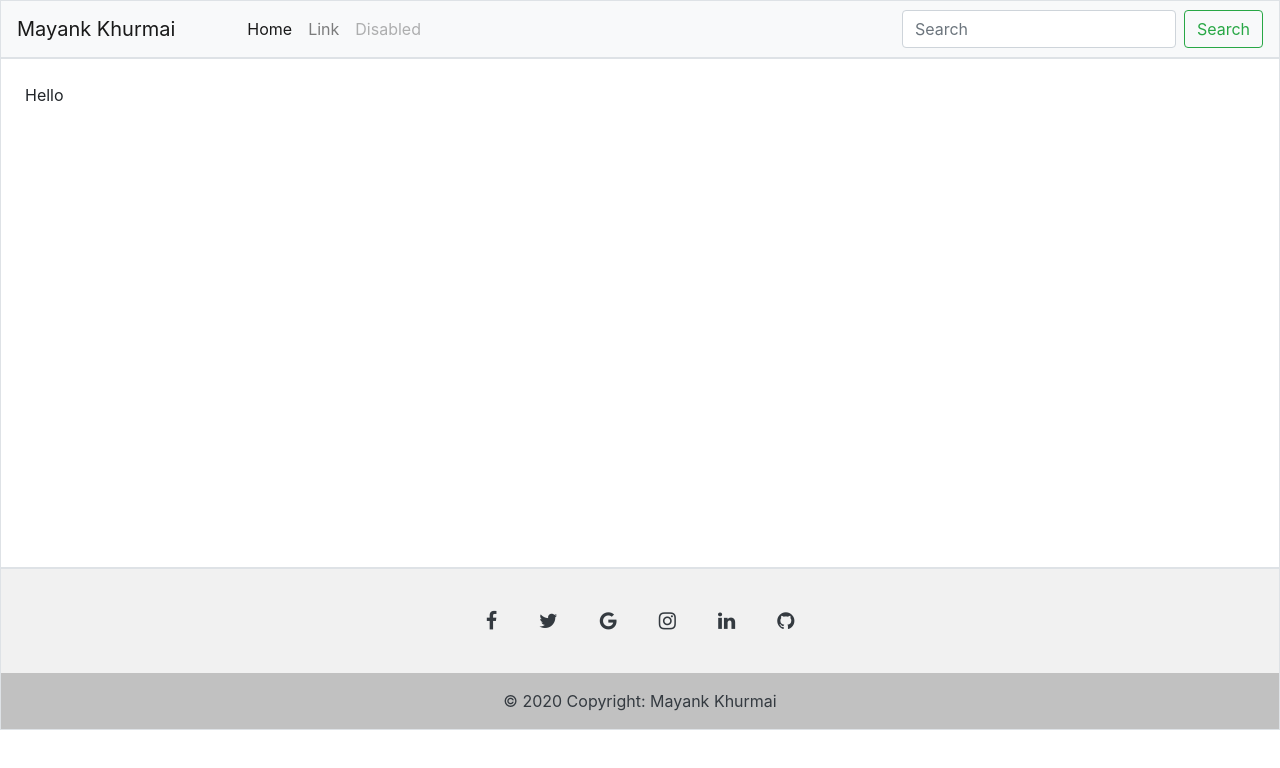
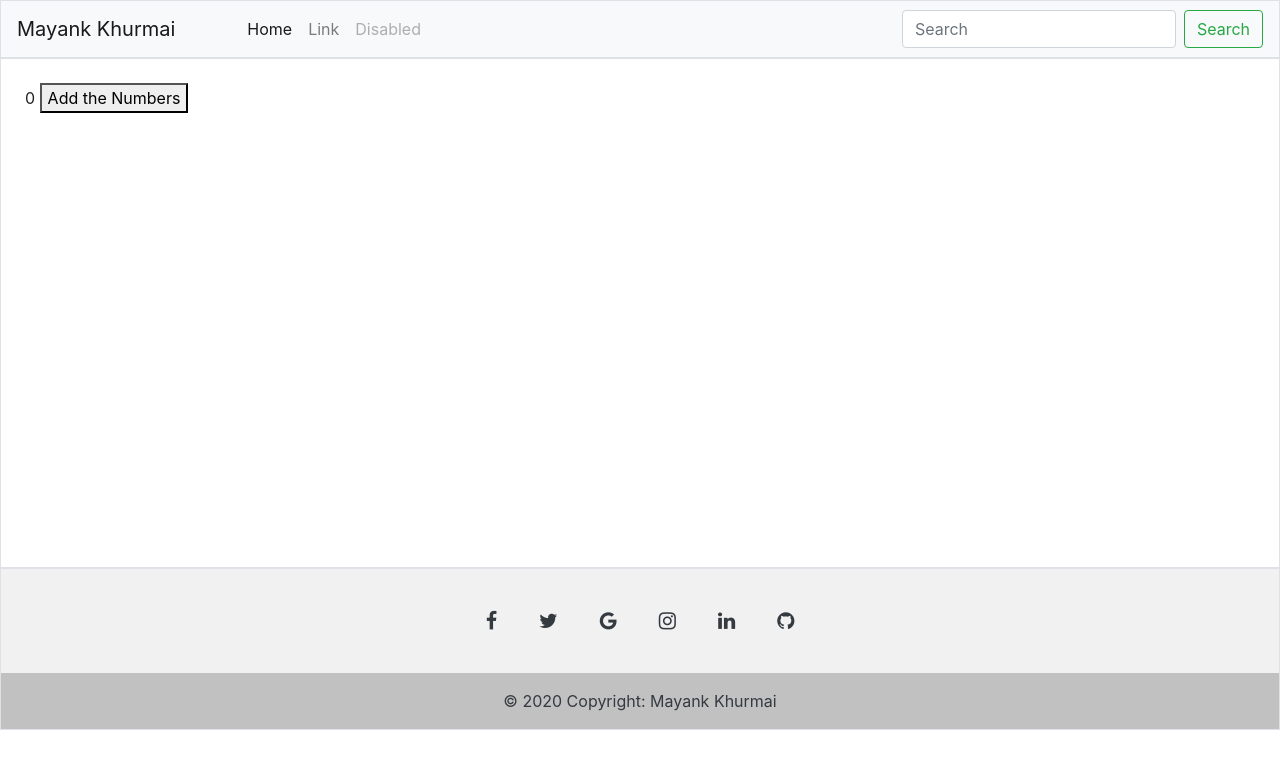
Before and after one commit to Mayank-Khurmai/Angular-Components-and-Practices, an Angular app: page / in a window 1280 px wide. Shown: the top 768 px of the page. Built offline with nearby package versions, Linux system fonts and the light colour scheme.

Commit message:
Components

```diff
--- a/src/app/section/section.component.html
+++ b/src/app/section/section.component.html
@@ -1,3 +1,4 @@
 <div id="section-main-div" class="border p-4">
-    Hello
+    {{ sum }}
+    <button (click)="check_alert()">Add the Numbers</button>
 </div>
--- a/src/app/section/section.component.ts
+++ b/src/app/section/section.component.ts
@@ -7,9 +7,15 @@ import { Component, OnInit } from '@angular/core';
 })
 export class SectionComponent implements OnInit {
 
+  public sum: number = 0;
   constructor() { }
 
   ngOnInit(): void {
   }
 
+  check_alert()
+  {
+    this.sum = 45;
+  }
+
 }
```
